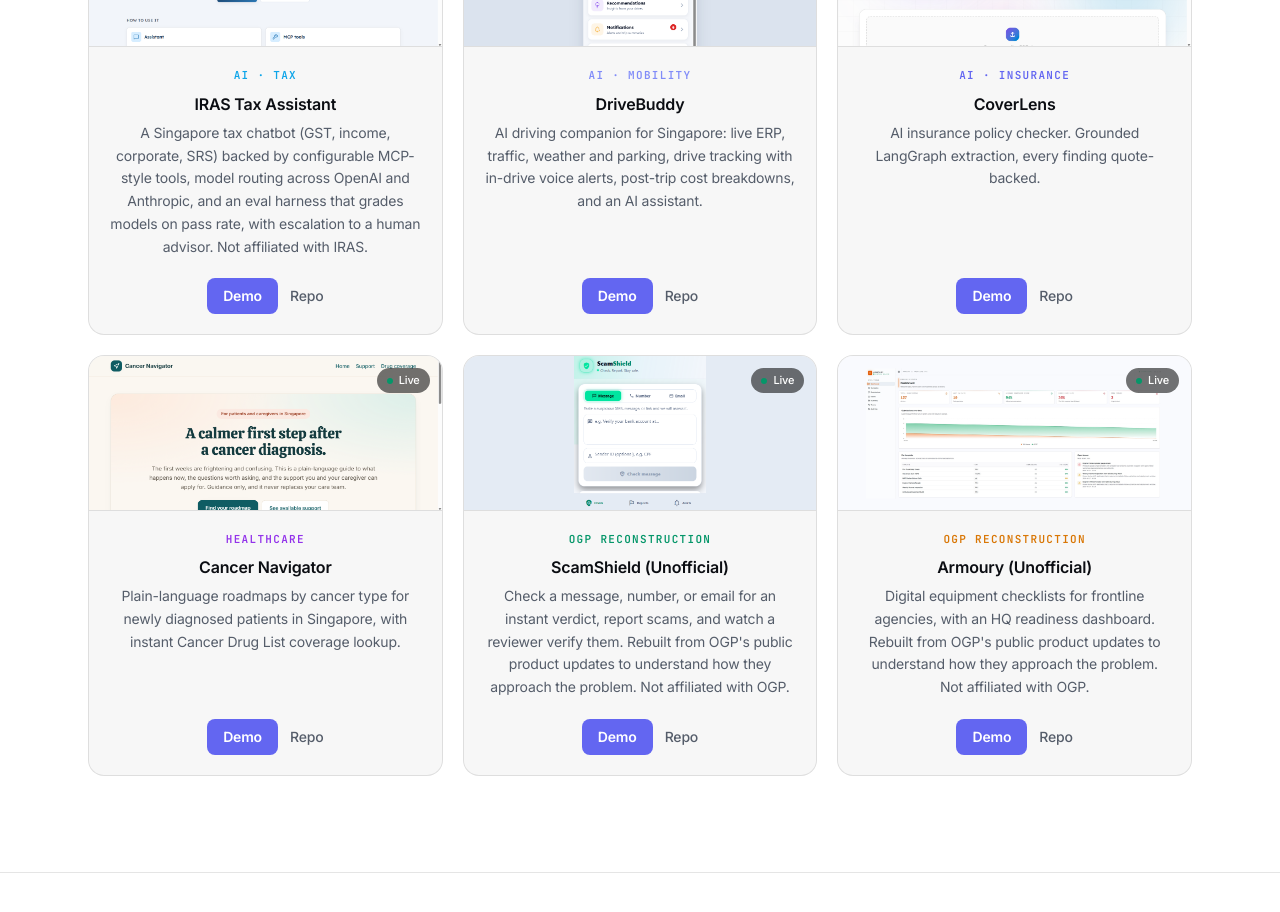
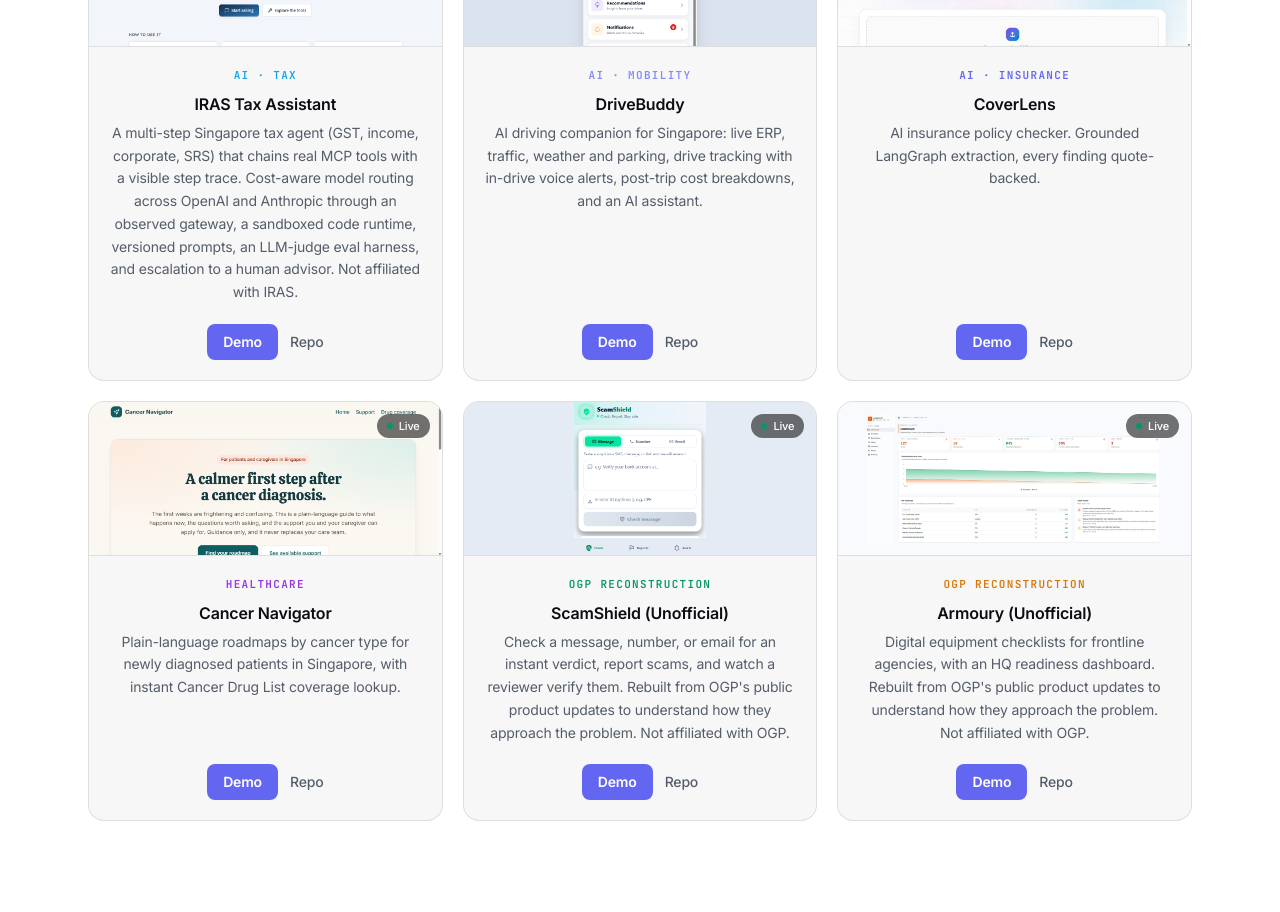
Before and after one commit to elleskay/platform-site, a Next.js app: page /platform-site/ in a window 1280 px wide. Shown: the part 3720-4632 px from the top of the page. Built offline with nearby package versions, Linux system fonts and the light colour scheme.

Commit message:
content: update IRAS Tax Assistant card to the current app
Replace the MCP-style chatbot blurb with the multi-step agent, MCP
server, gateway, sandbox, prompts, and judge-graded evals, and retake
the gallery screenshot from the current landing page.

```diff
--- a/app/components/Gallery.tsx
+++ b/app/components/Gallery.tsx
@@ -10,7 +10,7 @@
 import driveShot from "../shots/drivebuddy.png";
 
 const APPS = [
-  { name: "IRAS Tax Assistant", cat: "Tax", tag: "AI · Tax", color: "#0ea5e9", note: "A Singapore tax chatbot (GST, income, corporate, SRS) backed by configurable MCP-style tools, model routing across OpenAI and Anthropic, and an eval harness that grades models on pass rate, with escalation to a human advisor. Not affiliated with IRAS.", live: "https://d1yl1box414d2i.cloudfront.net", repo: "https://github.com/elleskay/iras-tax-assistant", shot: irasShot },
+  { name: "IRAS Tax Assistant", cat: "Tax", tag: "AI · Tax", color: "#0ea5e9", note: "A multi-step Singapore tax agent (GST, income, corporate, SRS) that chains real MCP tools with a visible step trace. Cost-aware model routing across OpenAI and Anthropic through an observed gateway, a sandboxed code runtime, versioned prompts, an LLM-judge eval harness, and escalation to a human advisor. Not affiliated with IRAS.", live: "https://d1yl1box414d2i.cloudfront.net", repo: "https://github.com/elleskay/iras-tax-assistant", shot: irasShot },
   { name: "DriveBuddy", cat: "Mobility", tag: "AI · Mobility", color: "#818cf8", note: "AI driving companion for Singapore: live ERP, traffic, weather and parking, drive tracking with in-drive voice alerts, post-trip cost breakdowns, and an AI assistant.", live: "https://elleskay.github.io/drivebuddy/", repo: "https://github.com/elleskay/drivebuddy", shot: driveShot },
   { name: "CoverLens", cat: "Insurance", tag: "AI · Insurance", color: "var(--color-accent)", note: "AI insurance policy checker. Grounded LangGraph extraction, every finding quote-backed.", live: "https://d33z7oya883ugt.cloudfront.net", repo: "https://github.com/elleskay/insurance-dashboard", shot: coverShot },
   { name: "Cancer Navigator", cat: "Healthcare", tag: "Healthcare", color: "var(--color-violet)", note: "Plain-language roadmaps by cancer type for newly diagnosed patients in Singapore, with instant Cancer Drug List coverage lookup.", live: "https://d1z96o21m62u9i.cloudfront.net", repo: "https://github.com/elleskay/cancer-navigator", shot: cancerShot },
```
Also changed, not shown: app/shots/iras.png.
